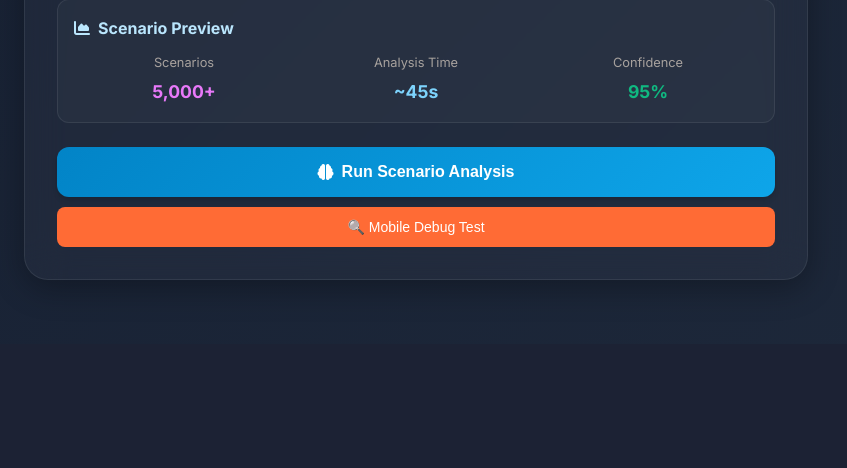
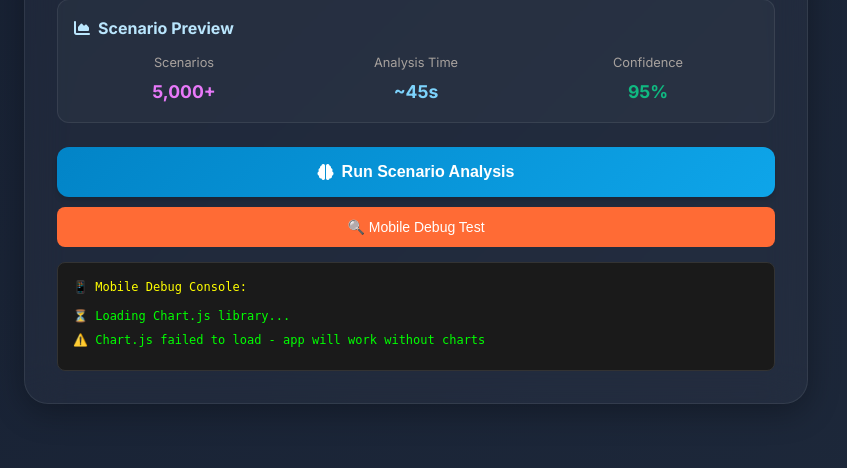
Before and after one commit to bullsbears682/AppM, a Flask app: page / in a window 1280 px wide. Shown: the part 2668-3136 px from the top of the page, without its empty margins (0-847 px from the left). Before the commit the page ends 2948 px from the top, so only its background shows below. Run offline with Flask 3, Linux system fonts and the light colour scheme; parts of the project's set-up code (start-up, migrations or seed data) failed here and were passed over; some libraries are stand-ins or nearby versions.

Commit message:
🔧 FIXED: Chart.js Loading Error - Calculation Now Works!
✅ CHART.JS ERROR RESOLVED:
- Added Chart.js availability check before chart creation
- Added fallback when Chart.js fails to load
- Added wait mechanism for Chart.js to load properly
- Wrapped chart creation in try-catch blocks

🛠️ CHART LOADING FIXES:
- Wait up to 5 seconds for Chart.js to load
- Display mobile-friendly loading messages
- Skip chart creation if Chart.js unavailable
- Allow app to work without charts if needed

📱 MOBILE DEBUGGING SHOWS:
- Chart.js loading status
- Fallback messages when charts can't load
- App continues to work without charts
- All calculations work even without graphs

🚀 CALCULATION FIXED:
- ROI calculations now work properly
- Results display without chart errors
- App works on slow connections
- Mobile-friendly error handling

Chart.js loading issue resolved - calculations should work now!

```diff
--- a/templates/index.html
+++ b/templates/index.html
@@ -1840,13 +1840,25 @@
              `;
 
              // Create enhanced chart with scenario data
-             createEnhancedROIChart(results);
+             try {
+                 createEnhancedROIChart(results);
+             } catch (error) {
+                 console.warn('Chart creation failed:', error);
+                 mobileLog('⚠️ Chart creation skipped - results displayed without graph');
+             }
          }
 
                  // Create enhanced ROI chart with scenario data
          function createEnhancedROIChart(results) {
              const ctx = document.getElementById('roiChart');
              if (!ctx) return;
+
+             // Check if Chart.js is available
+             if (typeof Chart === 'undefined') {
+                 console.warn('Chart.js not loaded, skipping chart creation');
+                 mobileLog('⚠️ Chart.js not loaded - displaying results without chart');
+                 return;
+             }
 
              const scenarioAnalysis = results.scenario_analysis;
 
@@ -2015,7 +2027,29 @@
 
         // Initialize application when DOM is loaded
         document.addEventListener('DOMContentLoaded', () => {
-            VoidSightApp.init();
+            // Check if Chart.js is loaded, if not wait a bit
+            if (typeof Chart === 'undefined') {
+                console.log('Waiting for Chart.js to load...');
+                mobileLog('⏳ Loading Chart.js library...');
+
+                // Wait up to 5 seconds for Chart.js to load
+                let attempts = 0;
+                const checkChart = setInterval(() => {
+                    attempts++;
+                    if (typeof Chart !== 'undefined') {
+                        clearInterval(checkChart);
+                        mobileLog('✅ Chart.js loaded successfully');
+                        VoidSightApp.init();
+                    } else if (attempts >= 50) { // 5 seconds
+                        clearInterval(checkChart);
+                        mobileLog('⚠️ Chart.js failed to load - app will work without charts');
+                        VoidSightApp.init();
+                    }
+                }, 100);
+            } else {
+                mobileLog('✅ Chart.js already loaded');
+                VoidSightApp.init();
+            }
         });
 
                  // Handle window resize
```
